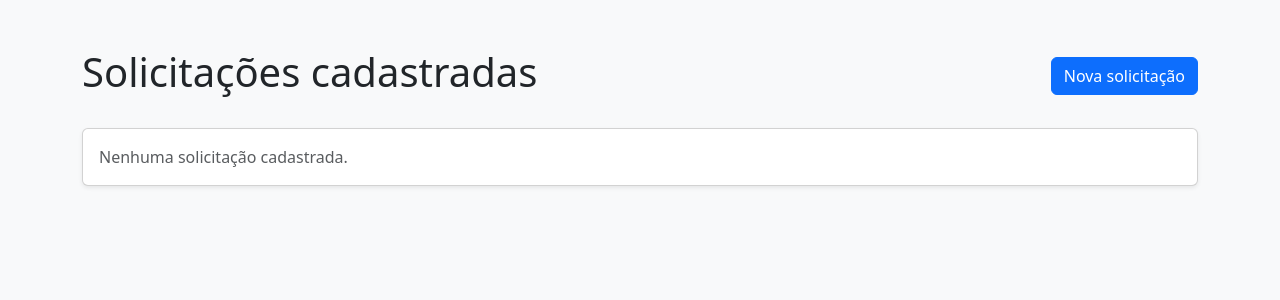
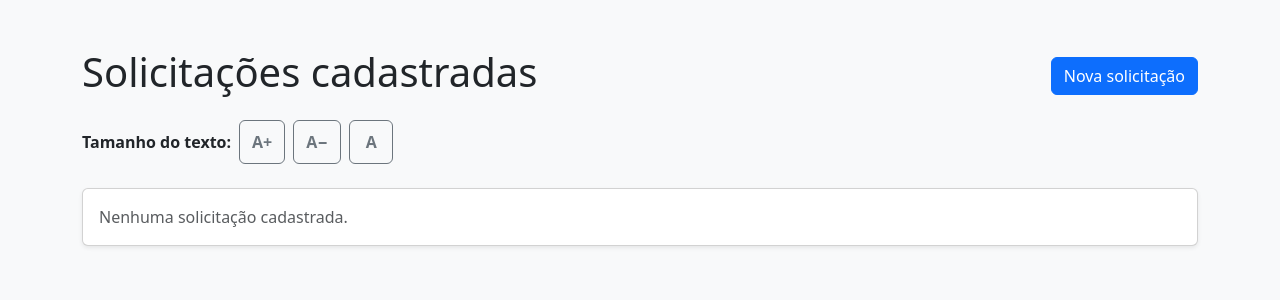
Before and after one commit to Bergo42/sistema-gestao-administrativa, a Django app: page /solicitacoes/ in a window 1280 px wide. Shown: the top 300 px of the page. Run offline with Django 5.2, Linux system fonts and the light colour scheme; data that the repository does not hold is empty.

Commit message:
Adiciona recursos de acessibilidade nas listagens

```diff
--- a/solicitacoes/templates/solicitacoes/listar.html
+++ b/solicitacoes/templates/solicitacoes/listar.html
@@ -1,3 +1,4 @@
+
 <!DOCTYPE html>
 <html lang="pt-br">
 <head>
@@ -5,28 +6,57 @@
     <meta name="viewport" content="width=device-width, initial-scale=1.0">
     <title>Solicitações cadastradas</title>
     <link href="https://cdn.jsdelivr.net/npm/bootstrap@5.3.3/dist/css/bootstrap.min.css" rel="stylesheet">
+    <style>
+        body {
+            font-size: 16px;
+        }
+        .acessibilidade button {
+            min-width: 44px;
+            min-height: 44px;
+            font-weight: bold;
+        }
+        :focus-visible {
+            outline: 3px solid #0d6efd;
+            outline-offset: 3px;
+        }
+    </style>
 </head>
 <body class="bg-light">
 
     <div class="container mt-5">
-        <div class="d-flex justify-content-between align-items-center mb-4">
+        <div class="d-flex justify-content-between align-items-center mb-3 flex-wrap gap-3">
             <h1>Solicitações cadastradas</h1>
             <a href="{% url 'cadastrar_solicitacao' %}" class="btn btn-primary">
                 Nova solicitação
             </a>
         </div>
 
+        <div class="acessibilidade d-flex align-items-center gap-2 mb-4"
+             aria-label="Controles de acessibilidade">
+            <span class="fw-bold">Tamanho do texto:</span>
+            <button type="button" class="btn btn-outline-secondary"
+                    onclick="alterarFonte(1)"
+                    aria-label="Aumentar tamanho do texto">A+</button>
+            <button type="button" class="btn btn-outline-secondary"
+                    onclick="alterarFonte(-1)"
+                    aria-label="Diminuir tamanho do texto">A−</button>
+            <button type="button" class="btn btn-outline-secondary"
+                    onclick="restaurarFonte()"
+                    aria-label="Restaurar tamanho original do texto">A</button>
+        </div>
+
         <div class="card shadow-sm">
             <div class="card-body">
                 {% if solicitacoes %}
+                    <div class="table-responsive">
                         <table class="table table-striped table-hover">
                             <thead>
                                 <tr>
-                                <th>Cliente</th>
-                                <th>Descrição</th>
-                                <th>Data de registro</th>
-                                <th>Prazo</th>
-                                <th>Status</th>
+                                    <th scope="col">Cliente</th>
+                                    <th scope="col">Descrição</th>
+                                    <th scope="col">Data de registro</th>
+                                    <th scope="col">Prazo</th>
+                                    <th scope="col">Status</th>
                                 </tr>
                             </thead>
                             <tbody>
@@ -41,6 +71,7 @@
                                 {% endfor %}
                             </tbody>
                         </table>
+                    </div>
                 {% else %}
                     <p class="text-muted mb-0">Nenhuma solicitação cadastrada.</p>
                 {% endif %}
@@ -48,5 +79,20 @@
         </div>
     </div>
 
+    <script>
+        let tamanhoFonte = 16;
+
+        function alterarFonte(alteracao) {
+            tamanhoFonte += alteracao * 2;
+            tamanhoFonte = Math.max(12, Math.min(24, tamanhoFonte));
+            document.body.style.fontSize = tamanhoFonte + 'px';
+        }
+
+        function restaurarFonte() {
+            tamanhoFonte = 16;
+            document.body.style.fontSize = tamanhoFonte + 'px';
+        }
+    </script>
+
 </body>
 </html>
```
Also changed, not shown: clientes/templates/clientes/listar.html (+51 -5 lines). Lines whose indentation alone changed are shown as unchanged.
